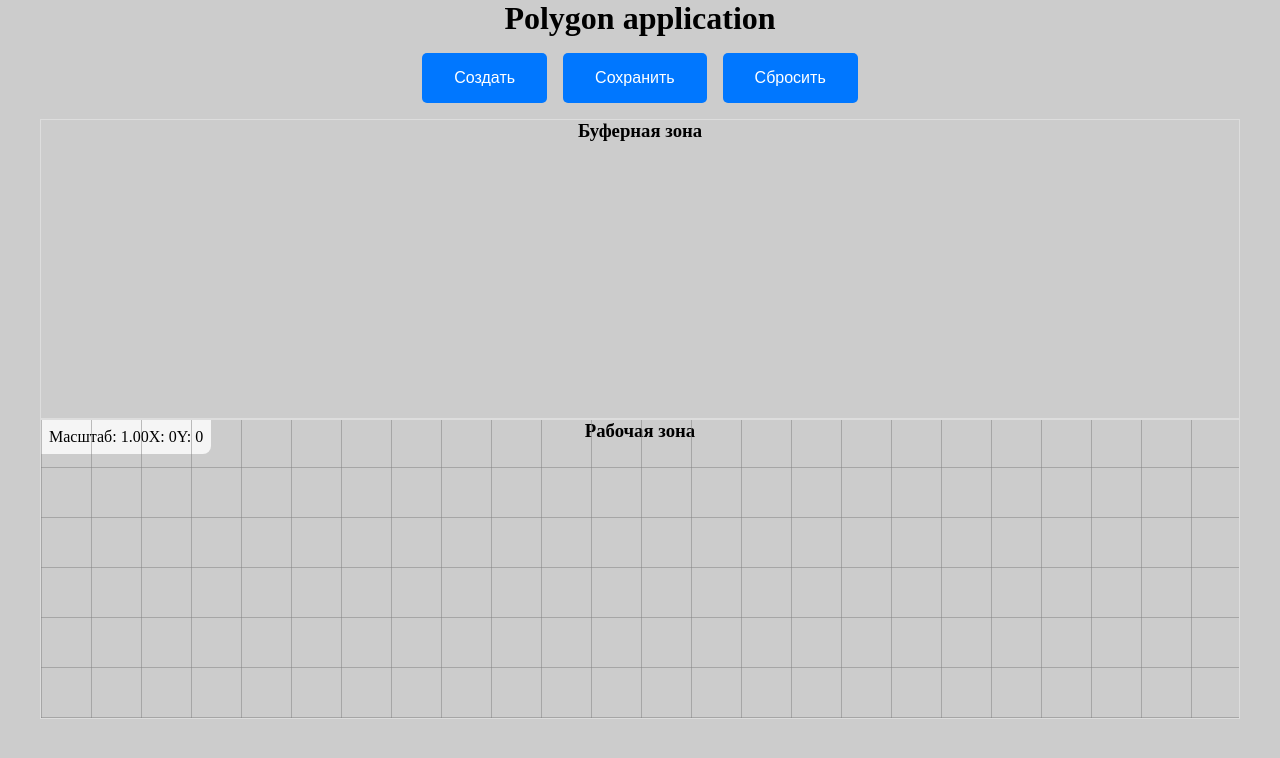
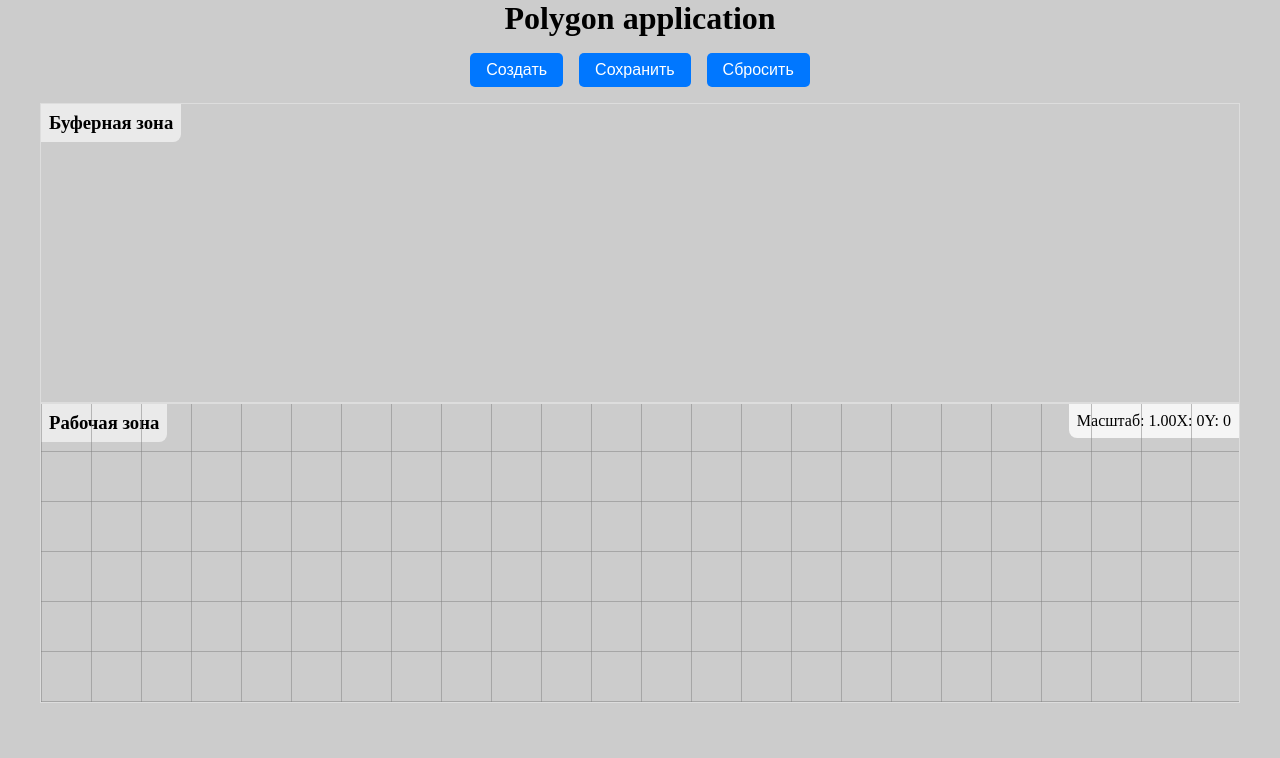
Before and after one commit to it2konst/nuxt-shop, a Vue app: page / in a window 1280 px wide. Shown: the top 758 px of the page. Built offline with nearby package versions, Linux system fonts and the light colour scheme.

Commit message:
feat: GridLines

```diff
--- a/src/App.vue
+++ b/src/App.vue
@@ -202,7 +202,7 @@ body {
 }
 
 button {
-  padding: 1rem 2rem 1rem 2rem;
+  padding: 0.5rem 1rem 0.5rem 1rem;
 
   border-radius: 5px;
   border: none;
@@ -224,6 +224,15 @@ h1 {
   text-align: center;
 }
 
+h3 {
+  text-align: left;
+  align-self: flex-start;
+
+  background: rgba(255, 255, 255, 0.6);
+  padding: 0.5rem;
+  border-bottom-right-radius: 0.5rem;
+}
+
 .img {
   display: block;
   max-width: 100%;
@@ -239,9 +248,10 @@ h1 {
 .controls {
   padding: 1rem;
   display: flex;
+  /* flex-wrap: wrap; */
   align-items: center;
+  justify-content: center;
   /* justify-content: flex-start; */
-  justify-content: center;
   gap: 1rem;
 }
 
@@ -275,9 +285,9 @@ h1 {
 .scale {
   position: absolute;
   top: 0;
-  left: 0;
+  right: 0;
   background: rgba(255, 255, 255, 0.8);
   padding: 0.5rem;
-  border-bottom-right-radius: 0.5rem;
+  border-bottom-left-radius: 0.5rem;
 }
 </style>
```
